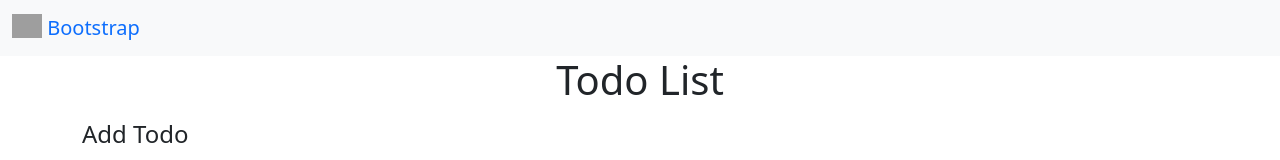
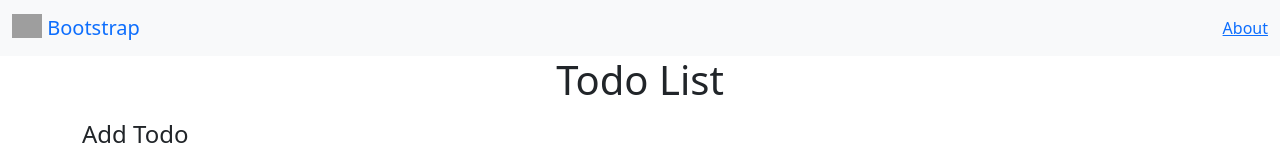
Before and after one commit to AliAkbar001/Angular-CRUD, an Angular app: page / in a window 1280 px wide. Shown: the top 160 px of the page. Built offline with nearby package versions, Linux system fonts and the light colour scheme; grey boxes are pictures that could not be loaded.

Commit message:
router-link

```diff
--- a/src/app/app.component.html
+++ b/src/app/app.component.html
@@ -1,10 +1,11 @@
 <div>
   <nav class="navbar bg-light">
       <div class="container-fluid">
-        <a class="navbar-brand" href="#">
+        <a class="navbar-brand" routerLink="/">
           <img src="/docs/5.2/assets/brand/bootstrap-logo.svg" alt="" width="30" height="24" class="d-inline-block align-text-top">
           Bootstrap
         </a>
+        <a routerLink="/about">About</a>
       </div>
     </nav>
     <router-outlet></router-outlet>
```
